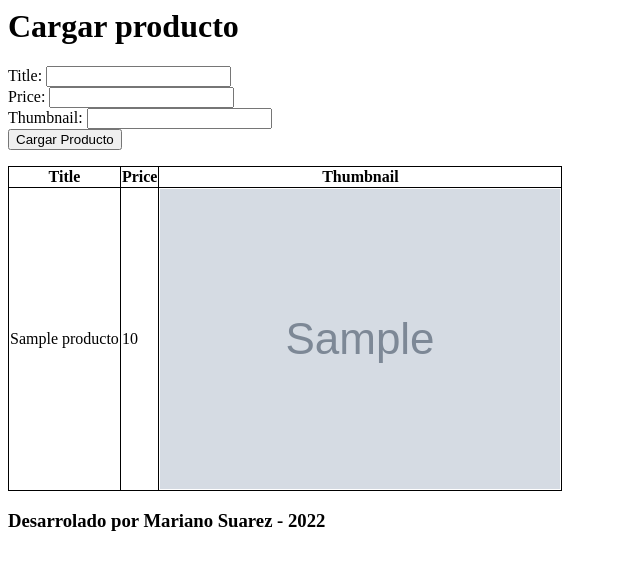
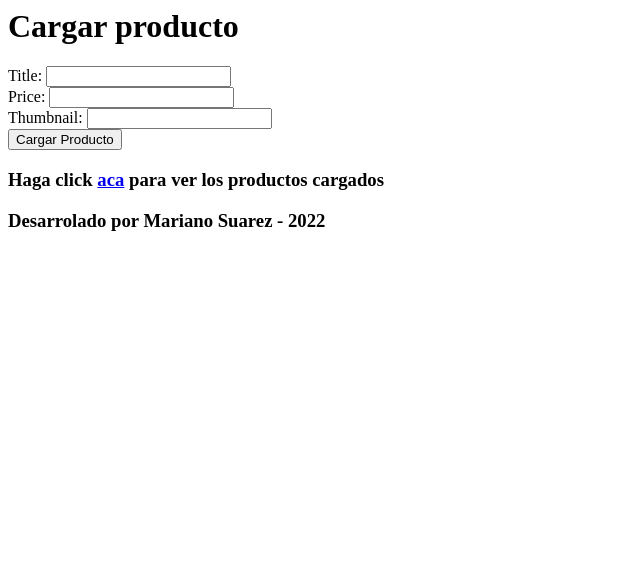
Before and after one commit to suarezmariano/desafioclase10, a Node server app: template EJS/views/formulario.ejs in a window 1280 px wide. Shown: the top 570 px of the page, without its empty margins (0-640 px from the left). Run offline with Node 20, Linux system fonts and the light colour scheme; the template is opened without the code that fills it: most values are stand-ins (such as "Sample title", 1, 10 or a date in 2020); grey boxes marked "Sample" are stand-in pictures.

Commit message:
ejs funcionando bien

```diff
--- a/EJS/index.js
+++ b/EJS/index.js
@@ -17,10 +17,14 @@ server.on('error', (error) => console.log(`hubo un error ${error}`));
 app.set('view engine', 'ejs');
 
 app.get('/', (req, res) => {
-  res.render('formulario', { productos });
+  res.render('formulario');
 });
 
 app.post('/productos', (req, res) => {
   productos.push(req.body);
-  res.render('formulario', { productos });
+  res.render('formulario');
 });
+
+app.get('/productos', (req, res) => {
+  res.render('productos', { productos });
+});
--- a/EJS/views/formulario.ejs
+++ b/EJS/views/formulario.ejs
@@ -13,8 +13,8 @@
         <input type="url" name="thumbnail" required /><br />
         <button type="submit">Cargar Producto</button>
         </form>
+        <h3>Haga click <a href="/productos">aca</a> para ver los productos cargados</h3>
     </div>
-    <%- include("./partials/table.ejs", productos) %>
 </body>
 <footer>
     <%- include("./partials/footer.ejs") %>
--- a/EJS/views/partials/table.ejs
+++ b/EJS/views/partials/table.ejs
@@ -4,6 +4,10 @@
   td {
     border: 1px solid black;
     border-collapse: collapse;
+  }
+  img {
+    max-width: 250px;
+    max-height: 170px;
   }
 </style>
 <% if(productos.length !==0) { %>
```
Also changed, not shown: EJS/views/productos.ejs (added, +11 -0 lines), PUG/views/formulario.pug (+4 -4 lines), 1 other file.
